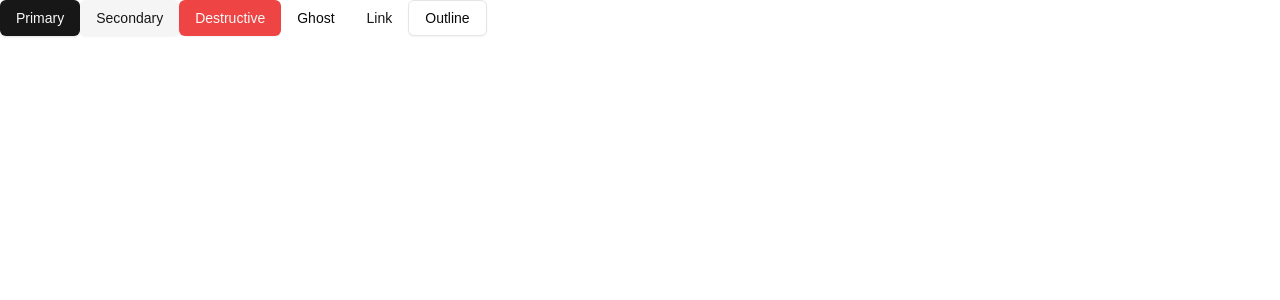
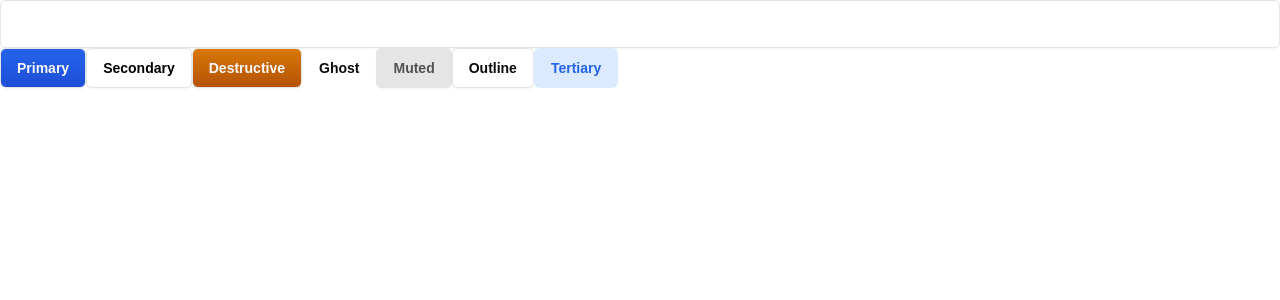
Before and after one commit to Sebastian-Nyberget/jira-clone, a Next.js app: page / in a window 1280 px wide. Shown: the top 300 px of the page. Built offline with nearby package versions, Linux system fonts and the light colour scheme.

Commit message:
Customized components

```diff
--- a/src/app/page.tsx
+++ b/src/app/page.tsx
@@ -1,8 +1,10 @@
 import { Button } from "@/components/ui/button";
+import { Input } from "@/components/ui/input";
 
 export default function Home() {
   return (
-    <div className="">
+    <div className="primary">
+      <Input />
       <Button>
         Primary
       </Button>
@@ -15,12 +17,15 @@
       <Button variant="ghost">
         Ghost
       </Button>
-      <Button variant="link">
-        Link
+      <Button variant="muted">
+        Muted
       </Button>
       <Button variant="outline">
         Outline
       </Button>
+      <Button variant="tertiary">
+        Tertiary
+      </Button>
     </div>
   )
 }
--- a/src/components/ui/button.tsx
+++ b/src/components/ui/button.tsx
@@ -5,30 +5,32 @@
 import { cn } from "@/lib/utils"
 
 const buttonVariants = cva(
-  "inline-flex items-center justify-center gap-2 whitespace-nowrap rounded-md text-sm font-medium transition-colors focus-visible:outline-none focus-visible:ring-1 focus-visible:ring-ring disabled:pointer-events-none disabled:opacity-50 [&_svg]:pointer-events-none [&_svg]:size-4 [&_svg]:shrink-0",
+  "inline-flex items-center justify-center gap-2 whitespace-nowrap rounded-md text-sm font-semibold transition-colors focus-visible:outline-none focus-visible:ring-1 focus-visible:ring-ring disabled:pointer-events-none disabled:bg-neutral-100 disabled:from-neutral-100 disabled:to-neutral-100 disabled:text-neutral-300 border border-neutral-200 shadow-sm",
   {
     variants: {
       variant: {
-        default:
-          "bg-primary text-primary-foreground shadow hover:bg-primary/90",
+        primary:
+          "bg-gradient-to-b from-blue-600 to-blue-700 text-primary-foreground hover:from-blue-700 hover:to-blue-700",
         destructive:
-          "bg-destructive text-destructive-foreground shadow-sm hover:bg-destructive/90",
+          "bg-gradient-to-b from-amber-600 to-amber-700 text-destructive-foreground hover:from-amber-700 hover:to-amber-700",
         outline:
           "border border-input bg-background shadow-sm hover:bg-accent hover:text-accent-foreground",
         secondary:
-          "bg-secondary text-secondary-foreground shadow-sm hover:bg-secondary/80",
-        ghost: "hover:bg-accent hover:text-accent-foreground",
-        link: "text-primary underline-offset-4 hover:underline",
+          "bg-white text-black hover:bg-neutral-100",
+        ghost: "border-transparent shadow-none hover:bg-accent hover:text-accent-foreground",
+        muted: "bg-neutral-200 text-neutral-600 hover:bg-neutral-200/80",
+        tertiary: "bg-blue-100 text-blue-600 border-transparent hover:bg-blue-200 shadow-none",
       },
       size: {
-        default: "h-9 px-4 py-2",
-        sm: "h-8 rounded-md px-3 text-xs",
-        lg: "h-10 rounded-md px-8",
-        icon: "h-9 w-9",
+        default: "h-10 px-4 py-2",
+        sm: "h-8 rounded-md px-3",
+        xs: "h-7 rounded-md px-2 text-xs",
+        lg: "h-12 rounded-md px-8",
+        icon: "h-8 w-8",
       },
     },
     defaultVariants: {
-      variant: "default",
+      variant: "primary",
       size: "default",
     },
   }
--- a/src/components/ui/input.tsx
+++ b/src/components/ui/input.tsx
@@ -11,7 +11,7 @@
       <input
         type={type}
         className={cn(
-          "flex h-9 w-full rounded-md border border-input bg-transparent px-3 py-1 text-base shadow-sm transition-colors file:border-0 file:bg-transparent file:text-sm file:font-medium file:text-foreground placeholder:text-muted-foreground focus-visible:outline-none focus-visible:ring-1 focus-visible:ring-ring disabled:cursor-not-allowed disabled:opacity-50 md:text-sm",
+          "flex h-12 w-full rounded-md border border-input bg-transparent px-3 py-1 text-base shadow-sm transition-colors file:border-0 file:bg-transparent file:text-sm file:font-medium file:text-foreground placeholder:text-muted-foreground focus-visible:outline-none focus-visible:ring-1 focus-visible:ring-ring disabled:cursor-not-allowed disabled:opacity-50 md:text-sm",
           className
         )}
         ref={ref}
--- a/src/components/ui/select.tsx
+++ b/src/components/ui/select.tsx
@@ -19,7 +19,7 @@
   <SelectPrimitive.Trigger
     ref={ref}
     className={cn(
-      "flex h-9 w-full items-center justify-between whitespace-nowrap rounded-md border border-input bg-transparent px-3 py-2 text-sm shadow-sm ring-offset-background placeholder:text-muted-foreground focus:outline-none focus:ring-1 focus:ring-ring disabled:cursor-not-allowed disabled:opacity-50 [&>span]:line-clamp-1",
+      "flex h-12 w-full items-center justify-between whitespace-nowrap rounded-md border border-input bg-transparent px-3 py-2 text-sm shadow-sm ring-offset-background placeholder:text-muted-foreground focus:outline-none focus:ring-1 focus:ring-ring disabled:cursor-not-allowed disabled:opacity-50 [&>span]:line-clamp-1",
       className
     )}
     {...props}
```
